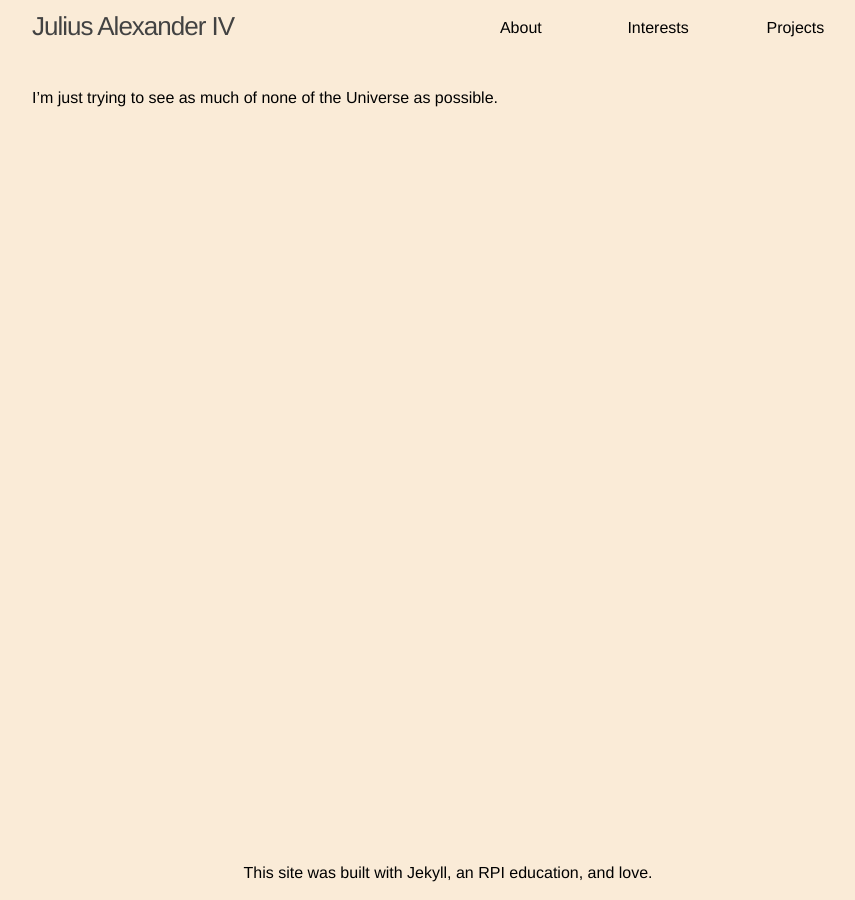
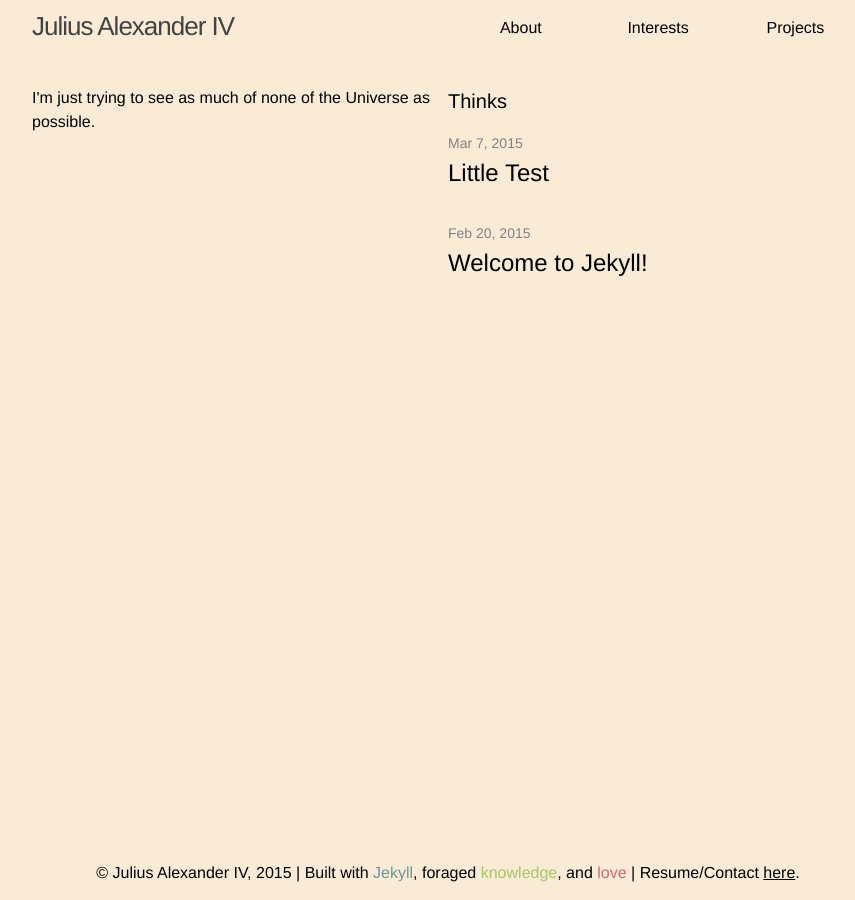
Before and after one commit to juliusiv/juliusiv.github.io, a Jekyll site: the page built from index.html, in a window 1280 px wide. Shown: the whole page, without its empty margins (192-1047 px from the left). Built offline with Jekyll 4.4.1, drawn with Linux system fonts in a browser that asks for light colours; nearby versions of some CDN libraries.

Commit message:
Added column thing to homepage, started a dripping effects.js thing.

```diff
--- a/_config.yml
+++ b/_config.yml
@@ -1,9 +1,9 @@
 # Site settings
 title: Julius Alexander IV
 email: your-email@domain.com
-  # I'm just trying to see as much of none of the Universe as I can.
-description: > # this means to ignore newlines until "baseurl:"
-  This site was built with Jekyll, an RPI education, and love.
+# > means to ignore newlines until "baseurl:"
+description: >
+  This site was built with Jekyll, foraged knowledge, and love.
 
 baseurl: "" # the subpath of your site, e.g. /blog/
 url: "http://localhost:4000" # the base hostname & protocol for your site
--- a/_includes/footer.html
+++ b/_includes/footer.html
@@ -1,5 +1,5 @@
 <footer class="site-footer">
   <div class="wrapper">
-    <p class="text">{{ site.description }}</p>
+  <p class="text">&copy Julius Alexander IV, 2015 | Built with <span class="blue">Jekyll</span>, foraged <span class="green">knowledge</span>, and <span class="red">love</span> | Resume/Contact <a href="assets/resume.pdf" class="resume">here</a>.</p>
   </div>
 </footer>
--- a/_includes/head.html
+++ b/_includes/head.html
@@ -12,6 +12,7 @@
   <link rel="stylesheet" href="//maxcdn.bootstrapcdn.com/font-awesome/4.3.0/css/font-awesome.min.css">
   <script src="https://ajax.googleapis.com/ajax/libs/jquery/1.11.2/jquery.min.js"></script>
   <script src="{{ "/js/main.js" | prepend: site.baseurl }}"></script>
+  <script src="{{ "/js/effect.js" | prepend: site.baseurl }}"></script>
   <link rel="icon" type="image/png" href="../assets/logo.ico">
 
 </head>
--- a/_sass/_layout.sass
+++ b/_sass/_layout.sass
@@ -1,3 +1,32 @@
+.red
+  color: $red-background
+.green
+  color: $green-background
+.blue
+  color: $blue-background
+.resume
+  text-decoration: underline
+
+.home
+  position: relative
+  height: 100%
+
+#welcome
+  width: 50%
+  float: left
+  height: 100%
+  top: 0
+  left: 0
+
+.posts
+  text-align: left
+  float: left
+  width: 50%
+  height: 100%
+  top: 0
+  right: 0
+  z-index: 1
+
 /**
  ** Site header
  */
@@ -139,6 +168,7 @@
   font-size: 20px
 
 .post-list
+  position: relative
   margin-left: 0
   list-style: none
   > li
--- a/index.html
+++ b/index.html
@@ -3,9 +3,13 @@ layout: default
 ---
 
 <div class="home">
+  <div id="welcome">
+    <p>I'm just trying to see as much of none of the Universe as possible.</p>
+  </div>
 
-  <h1 class="page-heading">Posts</h1>
-  <h1>{{ page.title }}</h1>
+  <div class="posts">
+    <h1 class="page-heading">Thinks</h1>
+    <!-- <h1>{{ page.title }}</h1> -->
 
     <ul class="post-list">
       {% for post in site.posts %}
@@ -19,3 +23,4 @@ layout: default
       {% endfor %}
     </ul>
   </div>
+</div>
--- /dev/null
+++ b/js/effect.js
@@ -0,0 +1,23 @@
+var content;
+var red = "#D46A6A";
+var blue = "#669999";
+var green = "#A5C663";
+var colors = [red, blue, green];
+
+$(document).ready(function() {
+  content = $(".page-content .wrapper p").html();
+  animation();
+});
+
+function animation() {
+  var index = Math.floor(Math.random()*content.length);
+  var new_stuff = content.slice(0, index) +
+    "<span id='color-block'>" + content[index] + "</span>" + content.slice(index+1);
+  var color = colors[Math.floor(Math.random()*colors.length)];
+  $(".page-content .wrapper p").innerHTML = new_stuff;
+
+  $("#color-block").css("background-color", color);
+  console.log("Color: ", color);
+  console.log(index, content[index]);
+  // console.log(new_stuff);
+}
```
Also changed, not shown: about.md (+1 -1 lines), index.md (deleted, +0 -4 lines), 1 other file. Lines whose indentation alone changed are shown as unchanged.
